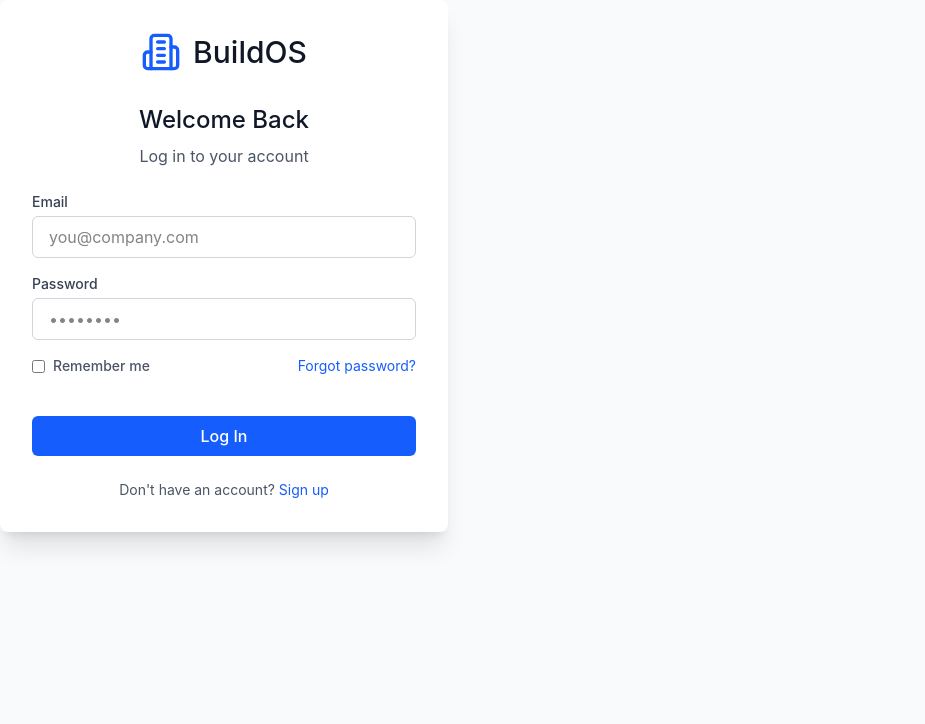
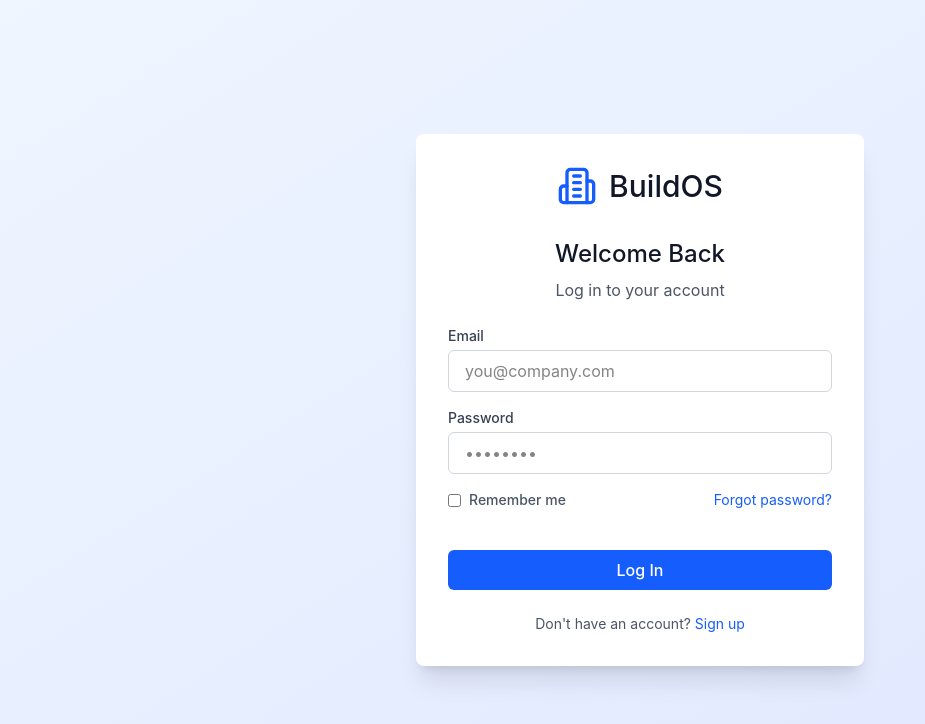
Before and after one commit to TaiwoAjibola/BuildOS, a React (Vite) app: page / in a window 1280 px wide. Shown: the top 724 px of the page, without its empty margins (0-925 px from the left). Built offline with nearby package versions, Linux system fonts and the light colour scheme.

Commit message:
Center login card; add app dropdown to launcher nav

```diff
--- a/src/app/pages/auth/LoginPage.tsx
+++ b/src/app/pages/auth/LoginPage.tsx
@@ -17,6 +17,7 @@
   };
 
   return (
+    <div className="min-h-screen flex items-center justify-center bg-gradient-to-br from-blue-50 to-indigo-100 p-4">
     <div className="w-full max-w-md bg-white rounded-lg shadow-xl p-8">
       <div className="flex items-center justify-center mb-8">
         <Building2 className="w-10 h-10 text-blue-600 mr-3" />
@@ -76,5 +77,6 @@
         </Link>
       </p>
     </div>
+    </div>
   );
 }
```
